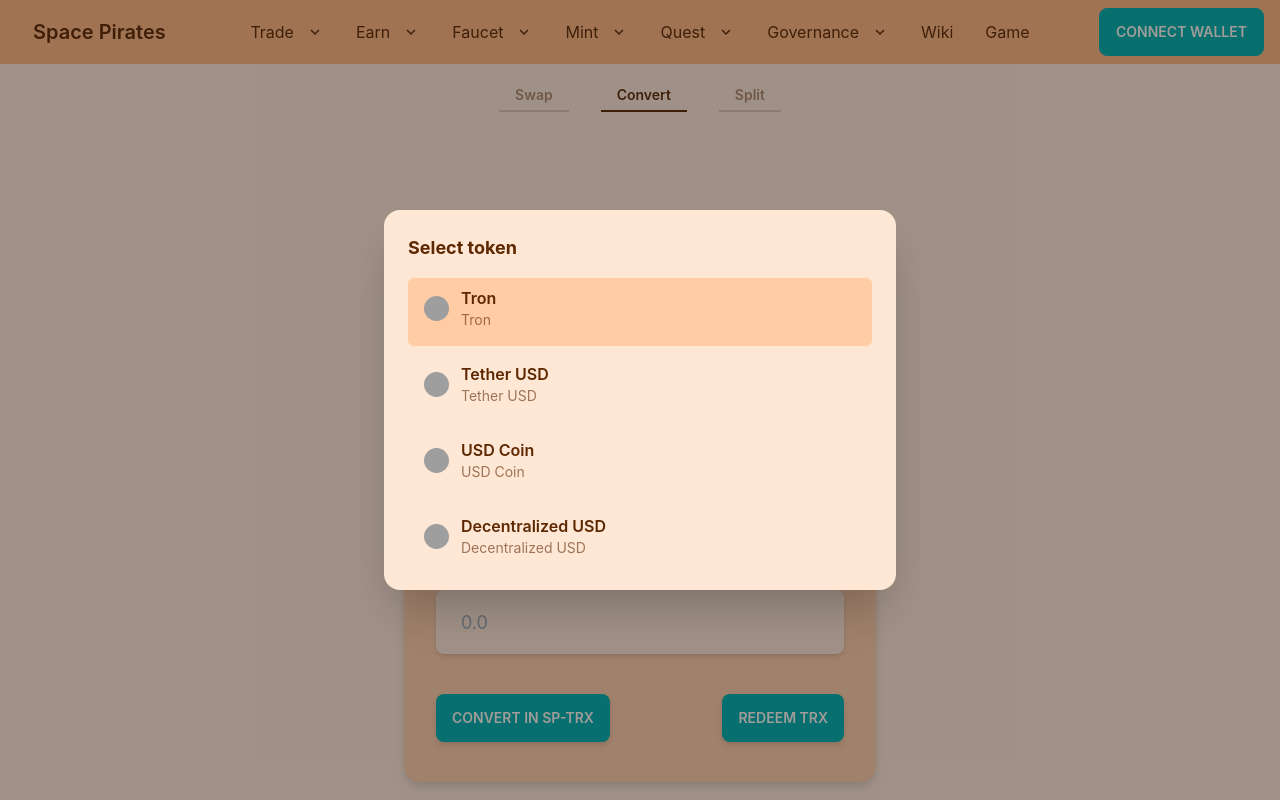
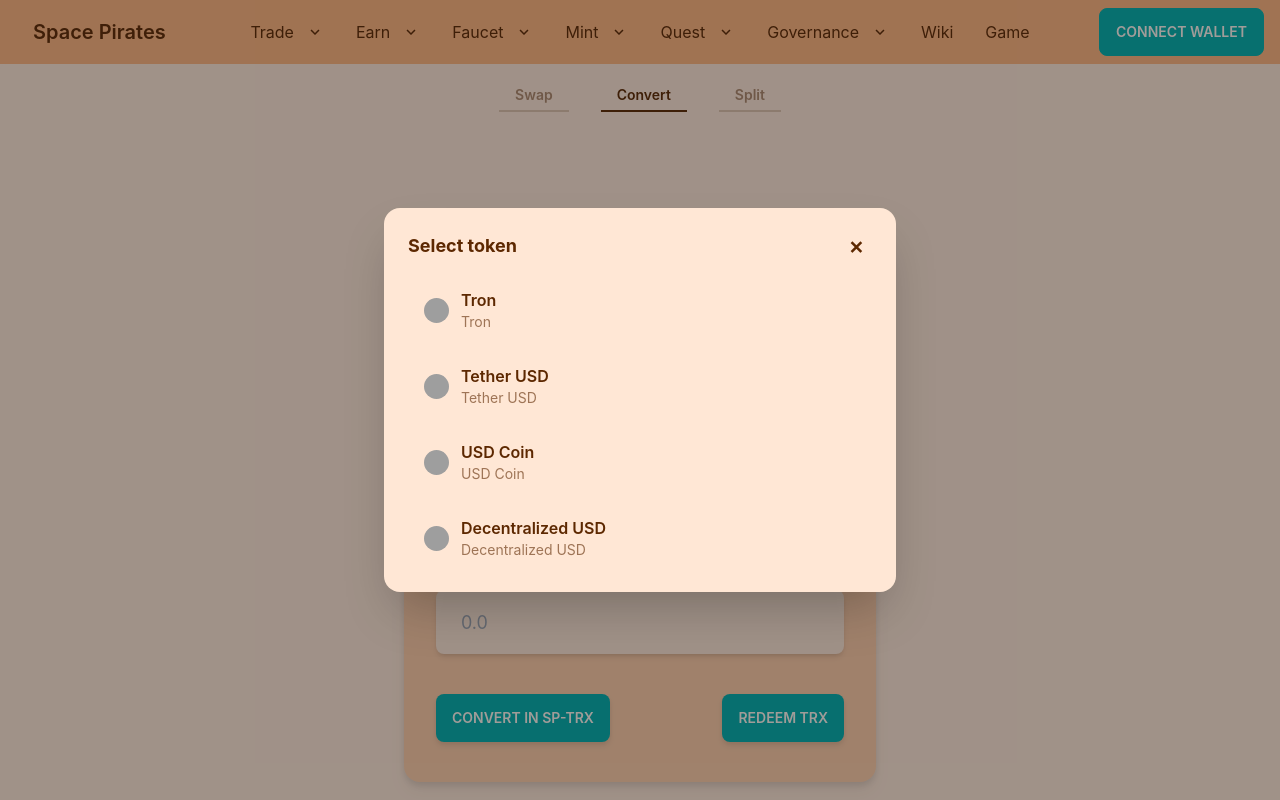
Before and after one commit to DeFi-Space-Pirates/space-pirates-frontend, a Next.js app: page /convert in a window 1280 px wide. Both pictures are taken after a click on the button "TRX". Shown: the top 800 px of the page. Built offline with nearby package versions, Linux system fonts and the light colour scheme; grey boxes are pictures that could not be loaded.

Commit message:
fix: adjusted modal handling

```diff
--- a/components/Trade/TokensModal.tsx
+++ b/components/Trade/TokensModal.tsx
@@ -23,10 +23,25 @@
         checked={showModal}
         readOnly
       />
-      <label className="modal cursor-pointer modal-bottom sm:modal-middle">
-        <div className="modal-box bg-base-100">
+      <div
+        className="modal modal-bottom sm:modal-middle"
+        onClick={() => handleShowModal()}
+      >
+        <div
+          className="modal-box bg-base-100"
+          onClick={(e) => {
+            e.preventDefault()
+            e.stopPropagation()
+          }}
+        >
           <div className="flex justify-between">
             <h3 className="font-bold text-lg">Select token</h3>
+            <button
+              className="btn btn-sm btn-circle btn-ghost text-lg font-extrabold"
+              onClick={() => handleShowModal()}
+            >
+              ✕
+            </button>
           </div>
           <div className="mt-4 overflow-y-auto max-h-96 scrollbar">
             {tokensList.map((token: Token, index) => (
@@ -55,7 +70,7 @@
             ))}
           </div>
         </div>
-      </label>
+      </div>
     </>
   )
 }
```
